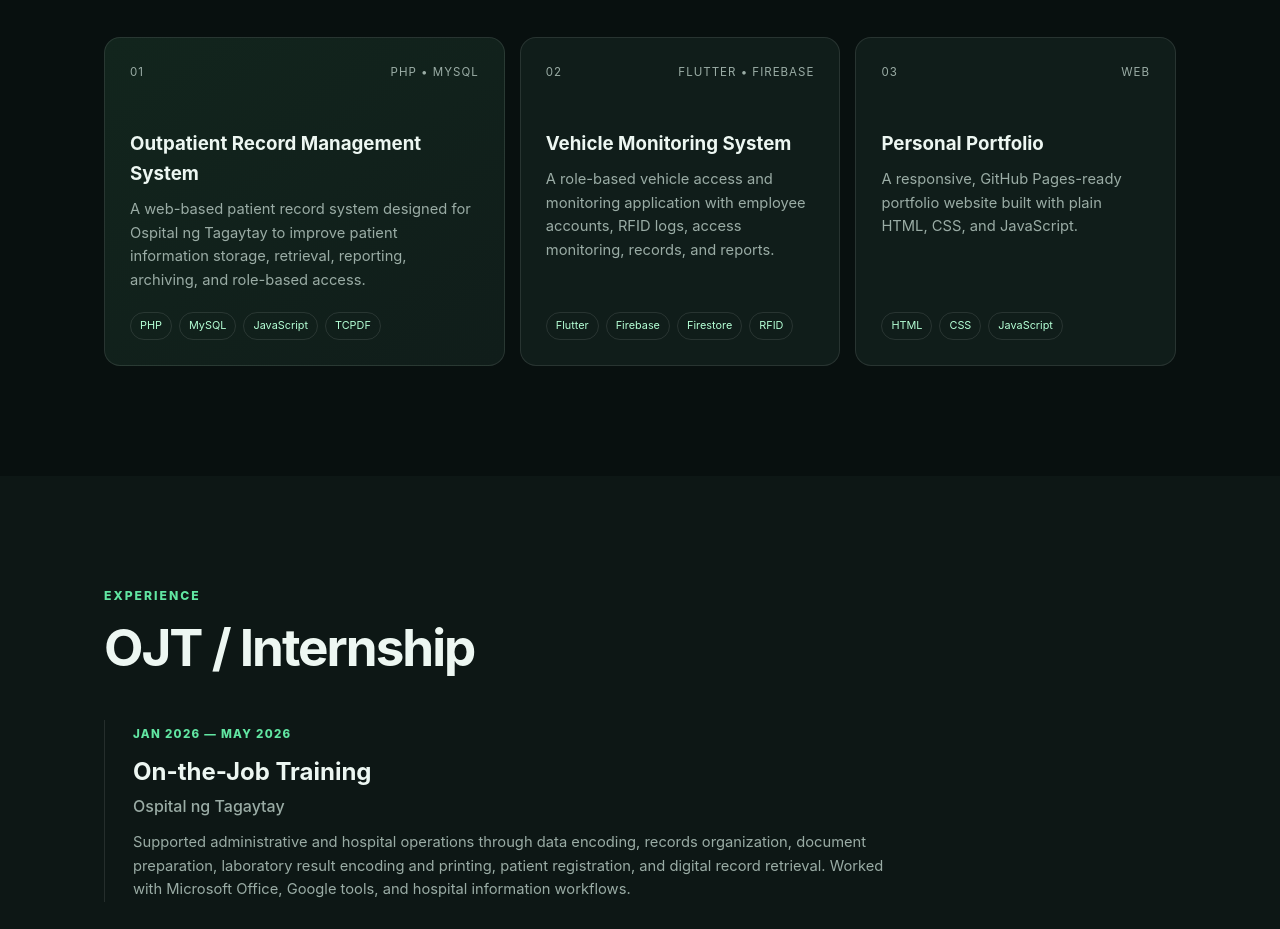
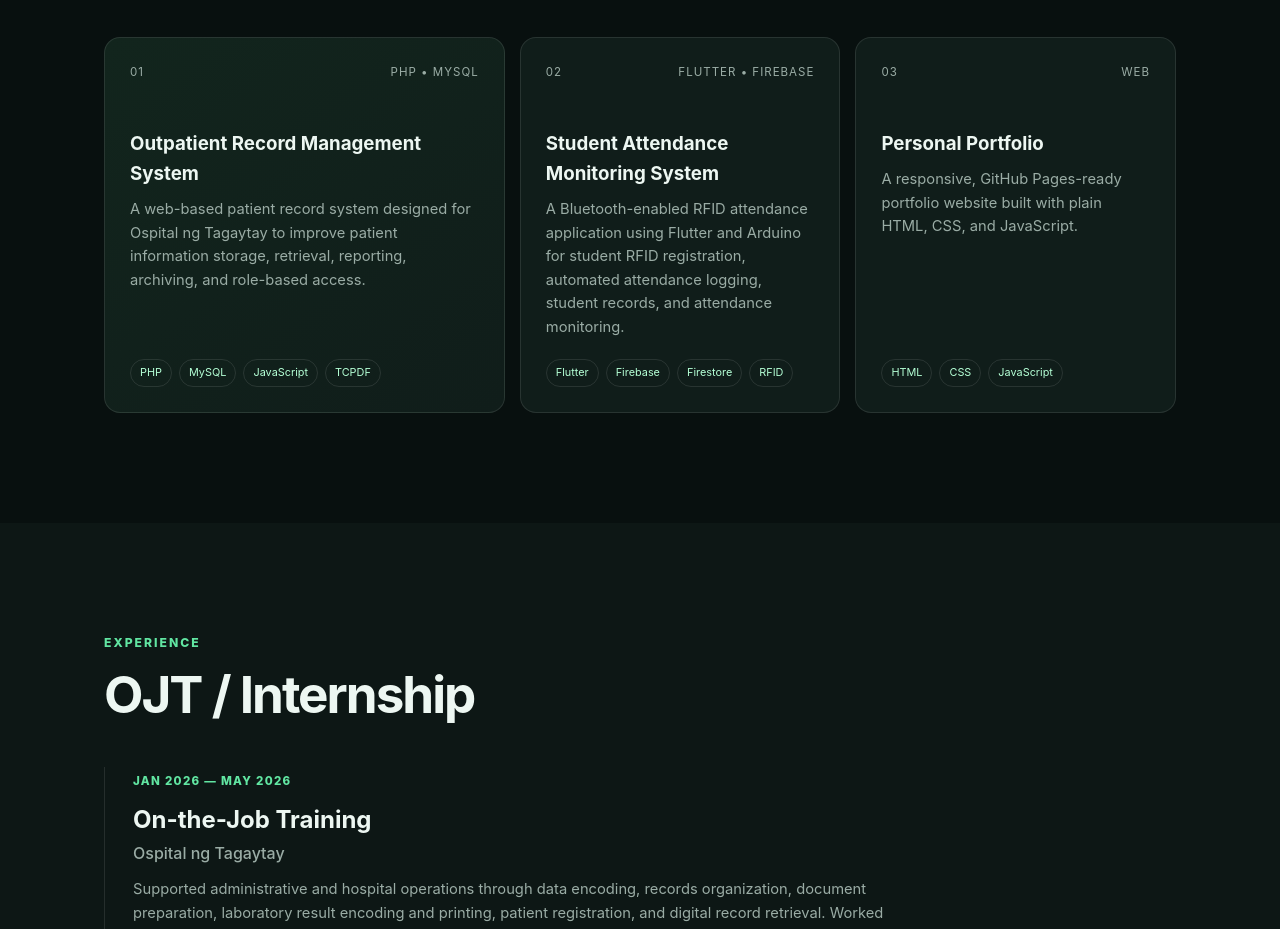
Before and after one commit to eg108151090015/emanuel-gonzales-portfolio, a plain HTML site: page index.html in a window 1280 px wide. Shown: the part 2100-3029 px from the top of the page. Drawn offline with Linux system fonts and the light colour scheme.

Commit message:
Upload website files

```diff
--- a/index.html
+++ b/index.html
@@ -78,8 +78,8 @@
         </article>
         <article class="project">
           <div class="project-top"><span>02</span><span>Flutter • Firebase</span></div>
-          <h3>Vehicle Monitoring System</h3>
-          <p>A role-based vehicle access and monitoring application with employee accounts, RFID logs, access monitoring, records, and reports.</p>
+          <h3>Student Attendance Monitoring System</h3>
+          <p>A Bluetooth-enabled RFID attendance application using Flutter and Arduino for student RFID registration, automated attendance logging, student records, and attendance monitoring.</p>
           <div class="tags"><span>Flutter</span><span>Firebase</span><span>Firestore</span><span>RFID</span></div>
         </article>
         <article class="project">
```
